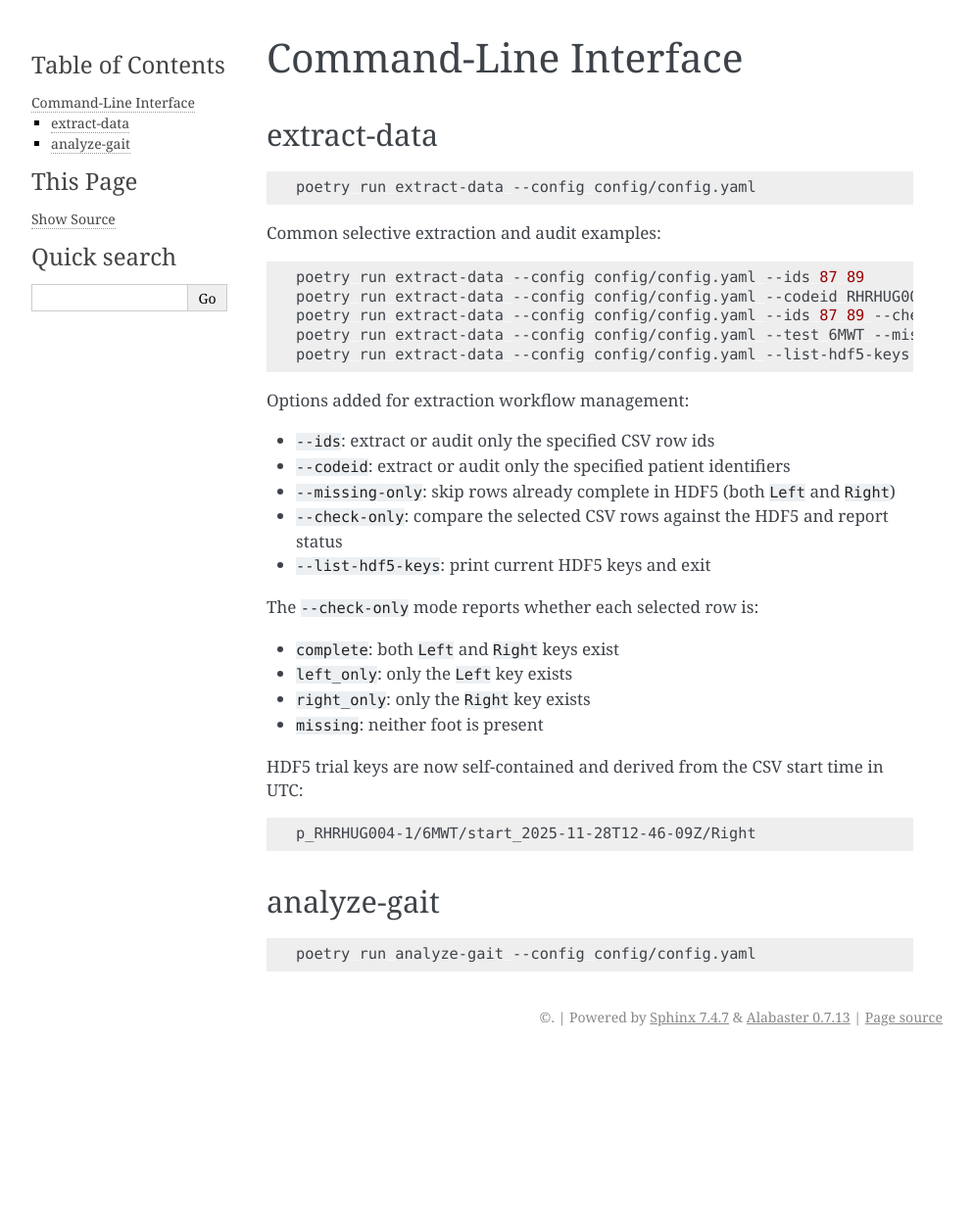
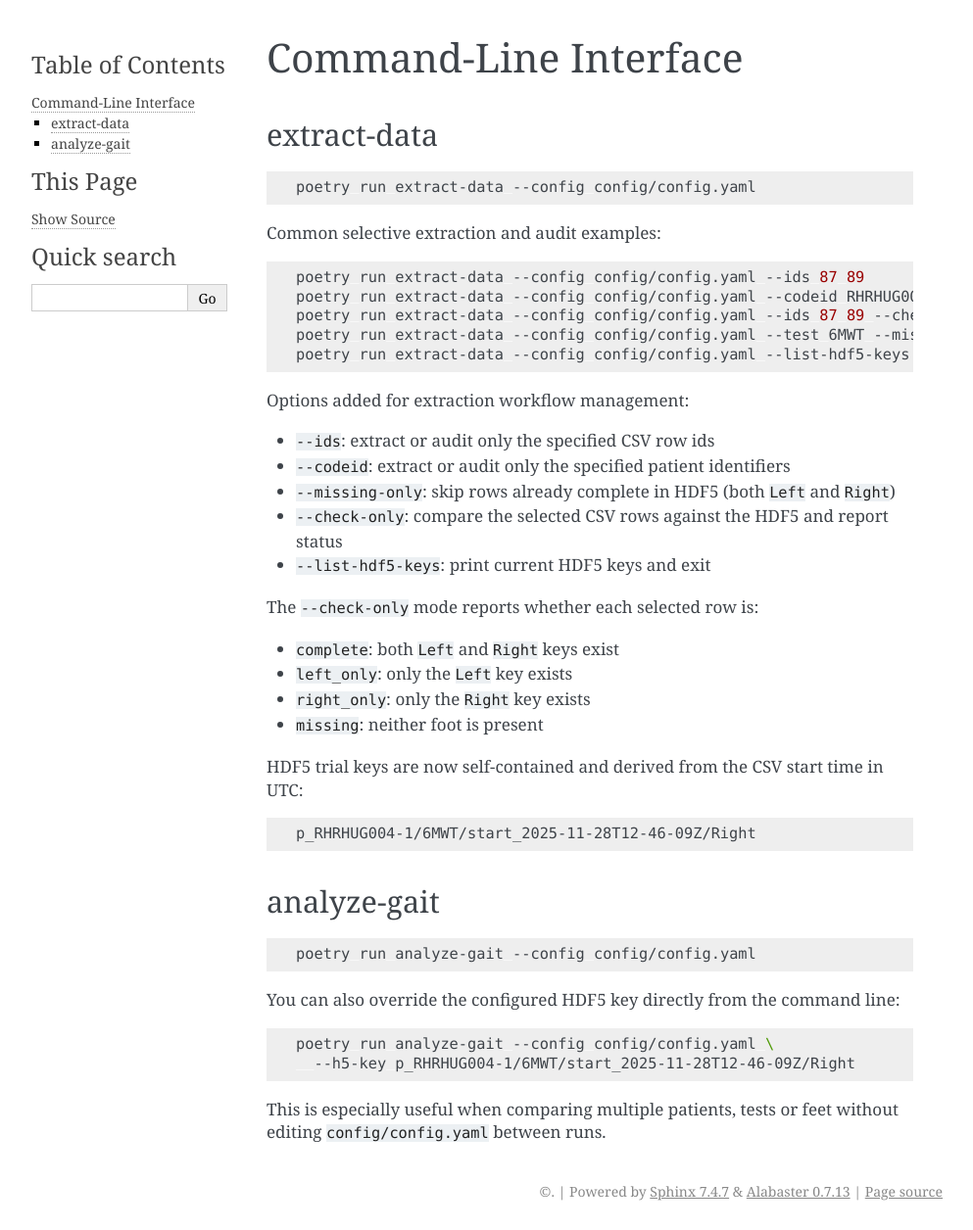
Before and after one commit to MultipleSclerosisMonitoring/2026_msFeat_TEA, a Sphinx documentation site: the page built from docs/source/cli.rst, in a window 1280 px wide. Shown: the whole page at 98% size, without its empty margins (148-1141 px from the left). Built offline with Sphinx 7.4.7, drawn with Linux system fonts in a browser that asks for light colours; before the commit the page ends 1078 px from its top, so only the background shows below that.

```diff
--- a/docs/source/cli.rst
+++ b/docs/source/cli.rst
@@ -45,3 +45,13 @@ analyze-gait
 .. code-block:: bash
 
    poetry run analyze-gait --config config/config.yaml
+
+You can also override the configured HDF5 key directly from the command line:
+
+.. code-block:: bash
+
+   poetry run analyze-gait --config config/config.yaml \
+     --h5-key p_RHRHUG004-1/6MWT/start_2025-11-28T12-46-09Z/Right
+
+This is especially useful when comparing multiple patients, tests or feet
+without editing ``config/config.yaml`` between runs.
```
Also changed, not shown: README.md (+7 -0 lines), src/gait_analysis/cli/README.md, 1 other file.
